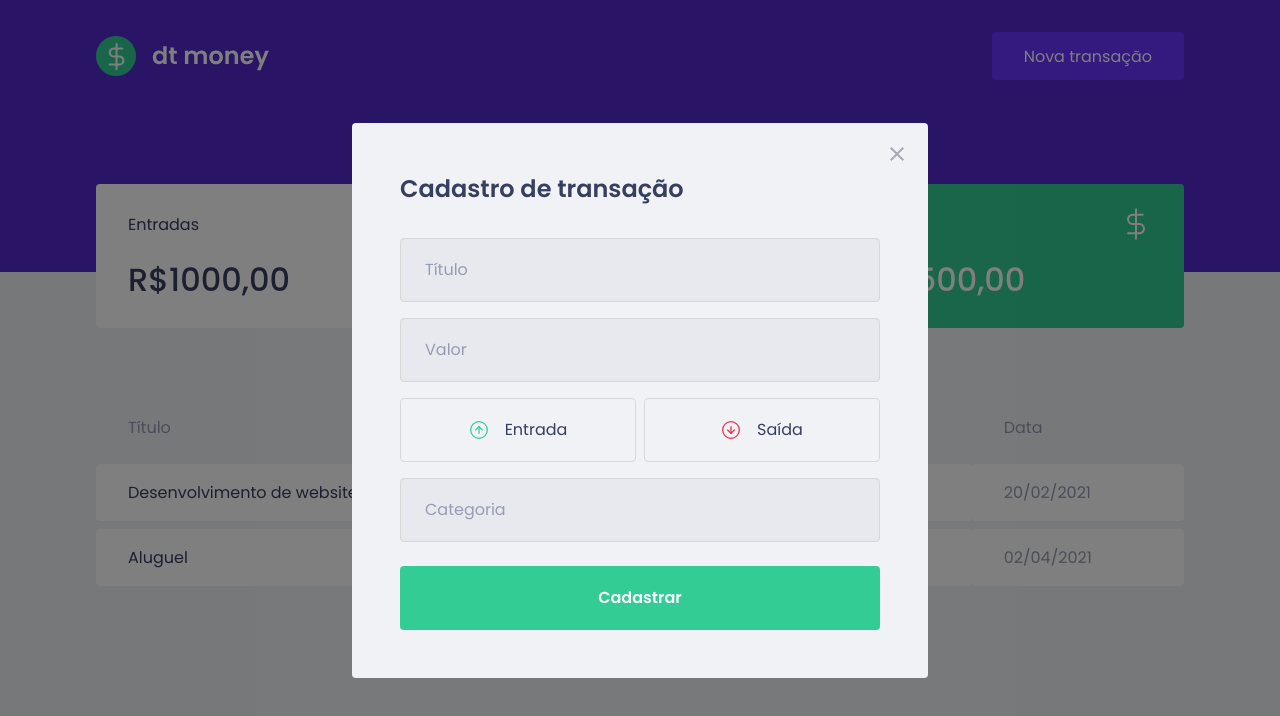
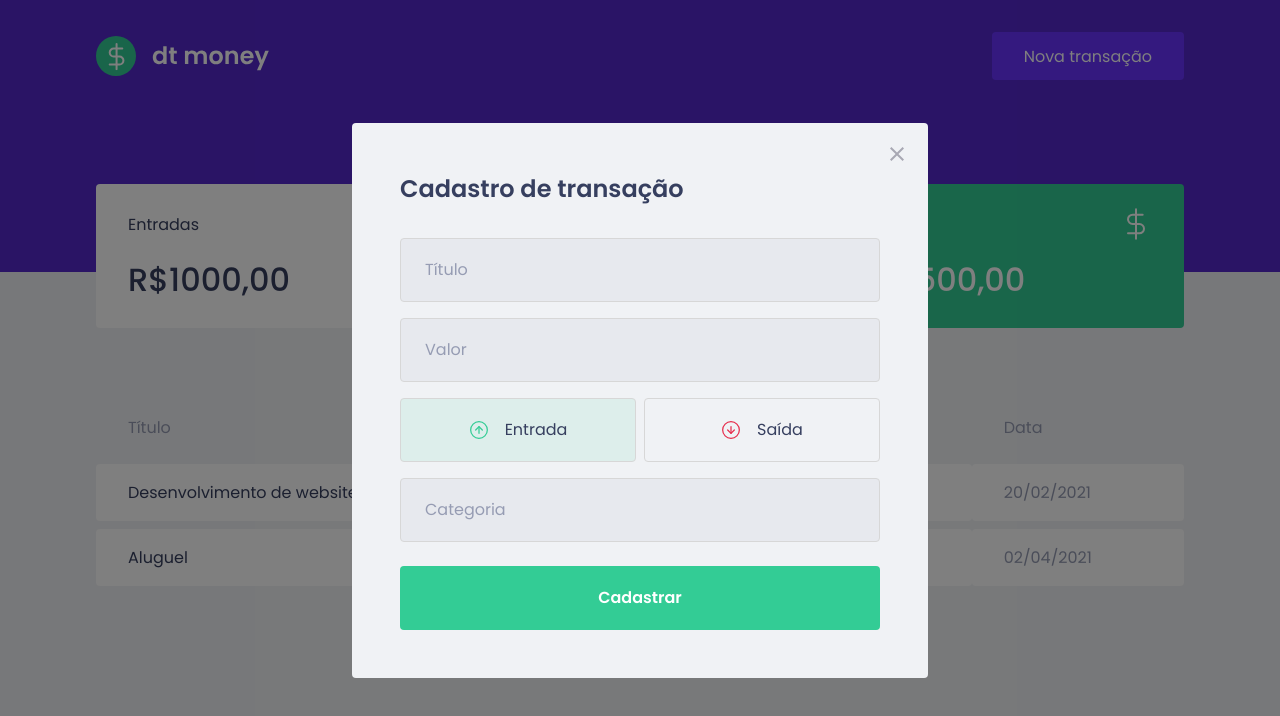
Before and after one commit to felipesanderp/dtmoney, a React (Create React App) app: page / in a window 1280 px wide. Both pictures are taken after a click on the button "Nova transação". Shown: the top 716 px of the page. Built offline with nearby package versions, Linux system fonts and the light colour scheme; no server answers; what miragejs would draw is missing.

Commit message:
add transactions type button colors

```diff
--- a/src/components/NewTransactionModal/index.tsx
+++ b/src/components/NewTransactionModal/index.tsx
@@ -1,16 +1,19 @@
+import { useState } from 'react';
 import Modal from 'react-modal'
 
 import closeImg from '../../assets/close.svg';
 import incomeImg from '../../assets/income.svg';
 import outcomeImg from '../../assets/outcome.svg';
 
-import { Container, TransacitionTypeContainer } from './styles'
+import { Container, TransacitionTypeContainer, RadioBox } from './styles'
 interface NewTransactionModalProps {
   isOpen: boolean;
   onRequestClose: () => void;
 }
 
 export function NewTransactionModal({ isOpen, onRequestClose }: NewTransactionModalProps) {
+  const [type, setType] = useState('deposit');
+
   return (
     <Modal
       isOpen={isOpen}
@@ -39,19 +42,25 @@
         />
 
         <TransacitionTypeContainer>
-          <button
+          <RadioBox
             type="button"
+            onClick={() => { setType('deposit') }}
+            isActive={type === 'deposit'}
+            activeColor="green"
           >
             <img src={incomeImg} alt="Entrada" />
             <span>Entrada</span>
-          </button>
+          </RadioBox>
 
-          <button
+          <RadioBox
             type="button"
+            onClick={() => { setType('withdraw') }}
+            isActive={type === 'withdraw'}
+            activeColor="red"
           >
             <img src={outcomeImg} alt="Saída" />
             <span>Saída</span>
-          </button>
+          </RadioBox>
         </TransacitionTypeContainer>
 
         <input
--- a/src/components/NewTransactionModal/styles.ts
+++ b/src/components/NewTransactionModal/styles.ts
@@ -1,5 +1,5 @@
 import styled from 'styled-components'
-import { darken } from 'polished';
+import { darken, transparentize } from 'polished';
 
 export const Container = styled.form`
   h2 {
@@ -54,13 +54,28 @@
   display: grid;
   grid-template-columns: 1fr 1fr;
   gap: 0.5rem;
+`
 
-  button {
+interface RadioBoxProps {
+  isActive: boolean;
+  activeColor: 'green' | 'red';
+}
+
+const colors = {
+  green: '#33cc95',
+  red: '#e52e4d',
+}
+
+export const RadioBox = styled.button<RadioBoxProps>`
   height: 4rem;
   border: 1px solid #d7d7d7;
   border-radius: 0.25rem;
 
-    background: transparent;
+  background: ${(props) => props.isActive
+    ? transparentize(0.9, colors[props.activeColor])
+    : 'transparent'
+  };
+
   display: flex;
   align-items: center;
   justify-content: center;
@@ -82,5 +97,4 @@
     font-size: 1rem;
     color: var(--text-title);
   }
-  }
 `
```
Lines whose indentation alone changed are shown as unchanged.
